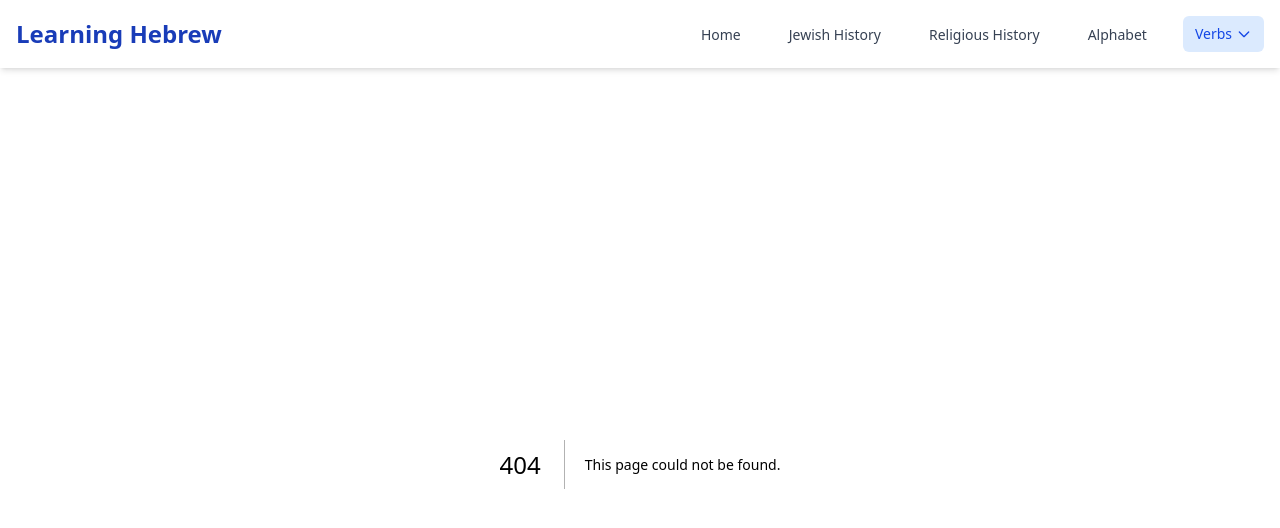
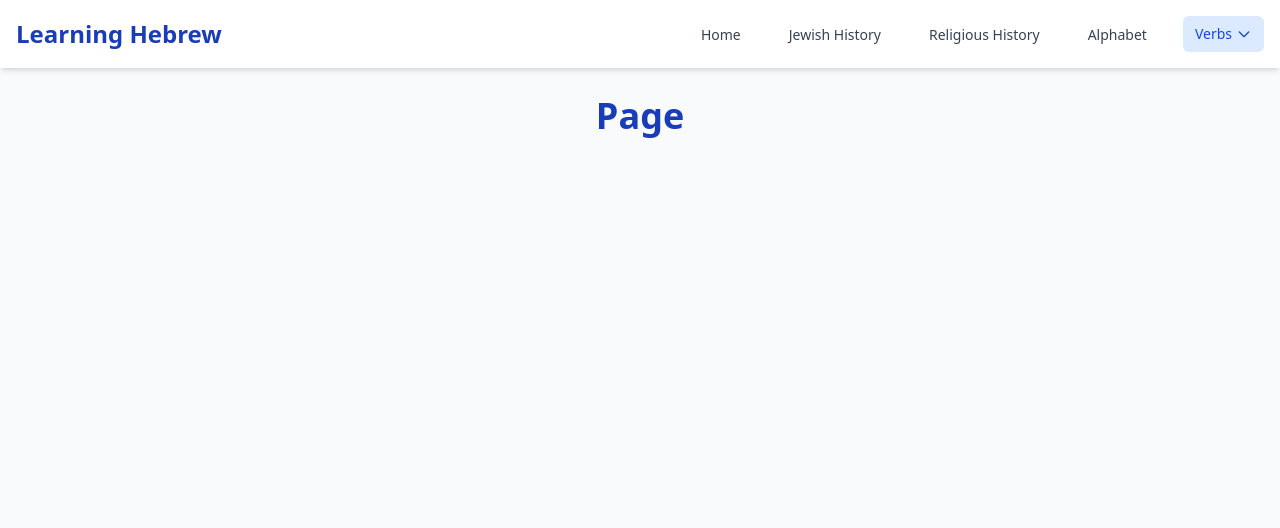
Before and after one commit to WilliamGiammona/learning-hebrew, a Next.js app: page /verbs/hifil in a window 1280 px wide. Before the commit this address had no page. Shown: the top 528 px of the page. Built offline with nearby package versions, Linux system fonts and the light colour scheme.

Commit message:
initial commit

```diff
--- /dev/null
+++ b/app/verbs/hifil/page.tsx
@@ -0,0 +1,12 @@
+// app/verbs/hifil/page.tsx
+export default function VerbPage() {
+  return (
+    <div className="container mx-auto px-4 py-8">
+      <div className="max-w-4xl mx-auto">
+        <h1 className="text-4xl font-bold text-blue-800 mb-4 text-center">
+          Page
+        </h1>
+      </div>
+    </div>
+  );
+}
--- /dev/null
+++ b/app/verbs/hitpael/page.tsx
@@ -0,0 +1,12 @@
+// app/verbs/hitpael/page.tsx
+export default function VerbPage() {
+  return (
+    <div className="container mx-auto px-4 py-8">
+      <div className="max-w-4xl mx-auto">
+        <h1 className="text-4xl font-bold text-blue-800 mb-4 text-center">
+          Page
+        </h1>
+      </div>
+    </div>
+  );
+}
--- /dev/null
+++ b/app/verbs/hufal/page.tsx
@@ -0,0 +1,12 @@
+// app/verbs/hufal/page.tsx
+export default function VerbPage() {
+  return (
+    <div className="container mx-auto px-4 py-8">
+      <div className="max-w-4xl mx-auto">
+        <h1 className="text-4xl font-bold text-blue-800 mb-4 text-center">
+          Page
+        </h1>
+      </div>
+    </div>
+  );
+}
--- /dev/null
+++ b/app/verbs/nifal/page.tsx
@@ -0,0 +1,12 @@
+// app/verbs/nifal/page.tsx
+export default function VerbPage() {
+  return (
+    <div className="container mx-auto px-4 py-8">
+      <div className="max-w-4xl mx-auto">
+        <h1 className="text-4xl font-bold text-blue-800 mb-4 text-center">
+          Page
+        </h1>
+      </div>
+    </div>
+  );
+}
--- /dev/null
+++ b/app/verbs/paal/page.tsx
@@ -0,0 +1,13 @@
+// app/verbs/paal/page.tsx
+
+export default function VerbPage() {
+  return (
+    <div className="container mx-auto px-4 py-8">
+      <div className="max-w-4xl mx-auto">
+        <h1 className="text-4xl font-bold text-blue-800 mb-4 text-center">
+          Page
+        </h1>
+      </div>
+    </div>
+  );
+}
--- /dev/null
+++ b/app/verbs/piel/page.tsx
@@ -0,0 +1,12 @@
+// app/verbs/piel/page.tsx
+export default function VerbPage() {
+  return (
+    <div className="container mx-auto px-4 py-8">
+      <div className="max-w-4xl mx-auto">
+        <h1 className="text-4xl font-bold text-blue-800 mb-4 text-center">
+          Page
+        </h1>
+      </div>
+    </div>
+  );
+}
--- /dev/null
+++ b/app/verbs/pual/page.tsx
@@ -0,0 +1,12 @@
+// app/verbs/pual/page.tsx
+export default function VerbPage() {
+  return (
+    <div className="container mx-auto px-4 py-8">
+      <div className="max-w-4xl mx-auto">
+        <h1 className="text-4xl font-bold text-blue-800 mb-4 text-center">
+          Page
+        </h1>
+      </div>
+    </div>
+  );
+}
```
